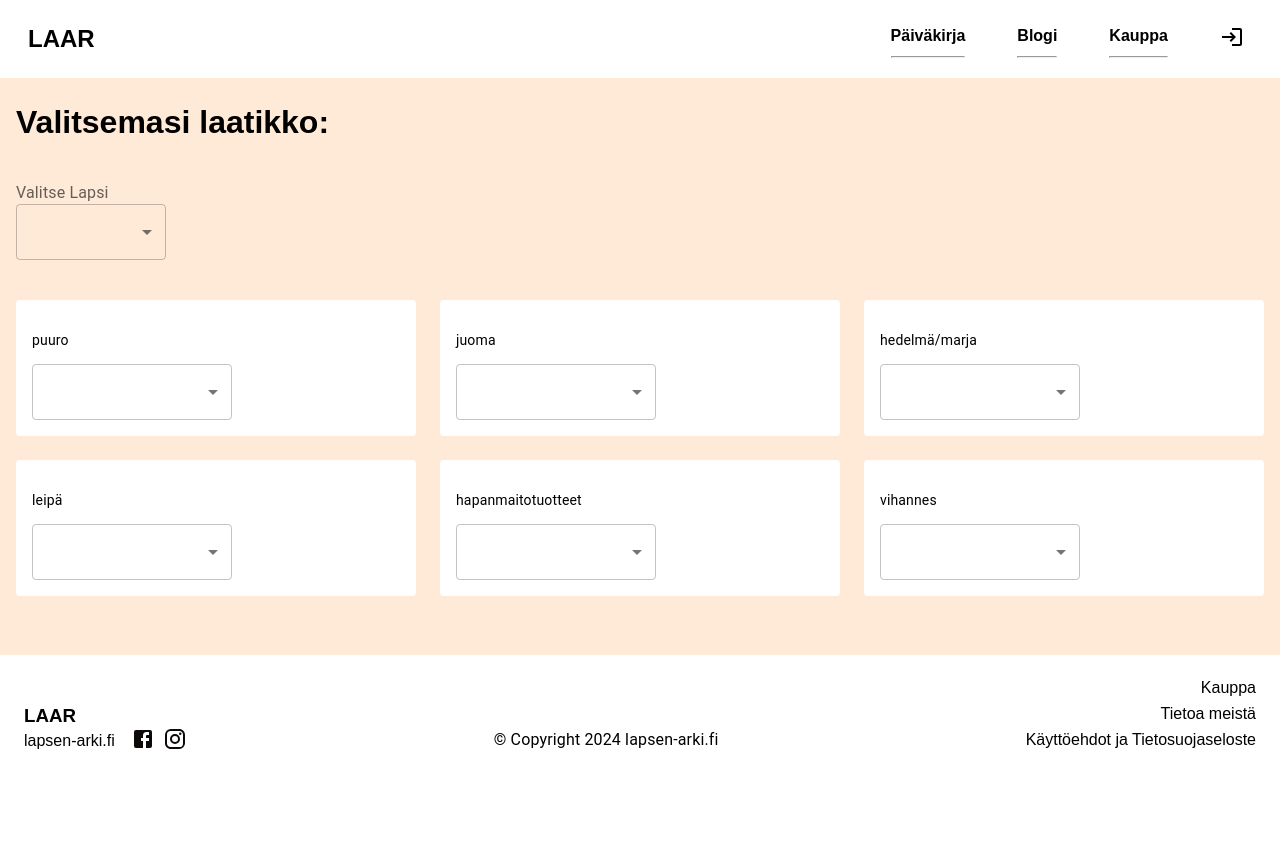
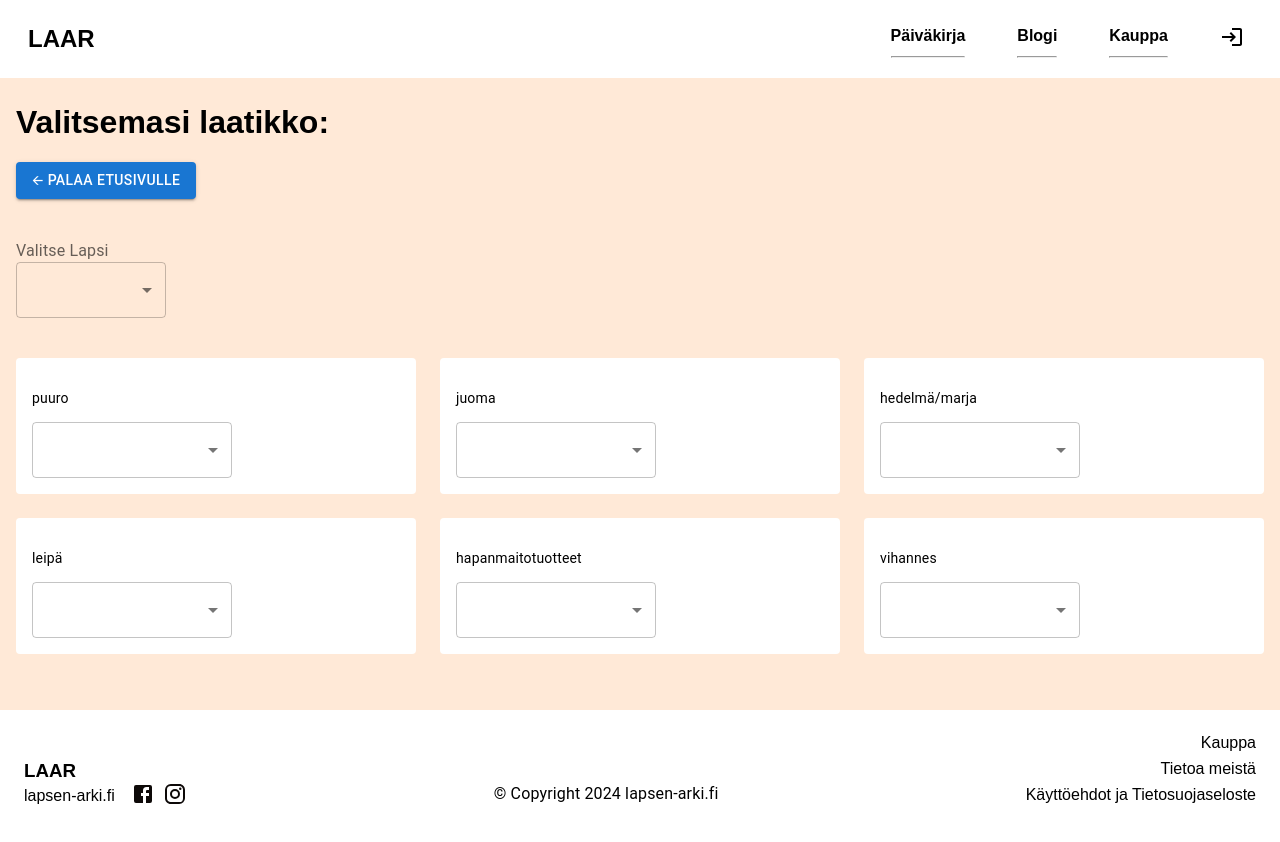
Before and after one commit to Lapsen-Arki/LAAR2, a React (Vite) app in the folder frontend/: page /choices in a window 1280 px wide. Shown: the top 842 px of the page. Before the commit the page ends 800 px from the top, so only its background shows below. Built offline with nearby package versions, Linux system fonts and the light colour scheme.

Commit message:
Return button tehty

```diff
--- /dev/null
+++ b/frontend/src/components/returnBtn.tsx
@@ -0,0 +1,21 @@
+import React from "react";
+import { useNavigate } from "react-router-dom";
+import Button from "@mui/material/Button";
+
+// Define the props interface with an optional message prop
+interface ReturnBtnProps {
+  message?: string;
+}
+
+// Use the props interface in your component
+const ReturnBtn: React.FC<ReturnBtnProps> = ({ message = "🡨 Paluu" }) => {
+  const navigate = useNavigate();
+
+  return (
+    <Button variant="contained" onClick={() => navigate(-1)}>
+      {message}
+    </Button>
+  );
+};
+
+export default ReturnBtn;
--- a/frontend/src/views/choices.tsx
+++ b/frontend/src/views/choices.tsx
@@ -1,6 +1,7 @@
 import { useLocation } from "react-router-dom";
 import NameDropDown from "../components/index/nameDropDown";
 import TimeBlockPreview from "./oldPages/TimeBlockPreview";
+import ReturnBtn from "../components/returnBtn";
 
 export default function ChoicesPage() {
   const location = useLocation();
@@ -9,6 +10,7 @@ export default function ChoicesPage() {
   return (
     <>
       <h1>Valitsemasi laatikko: {renderIdentifier}</h1>
+      <ReturnBtn message="🡨 palaa etusivulle" />
       <NameDropDown />
       <TimeBlockPreview />
     </>
```
